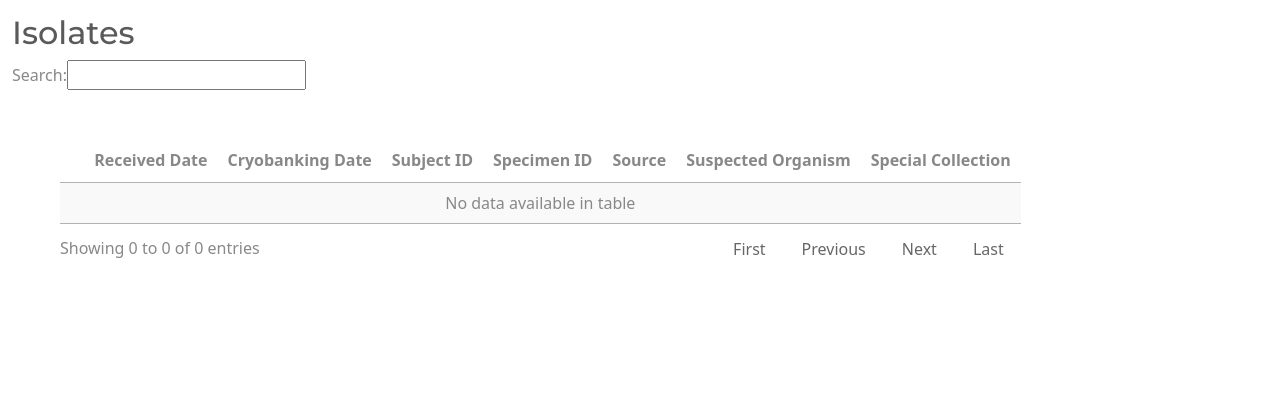
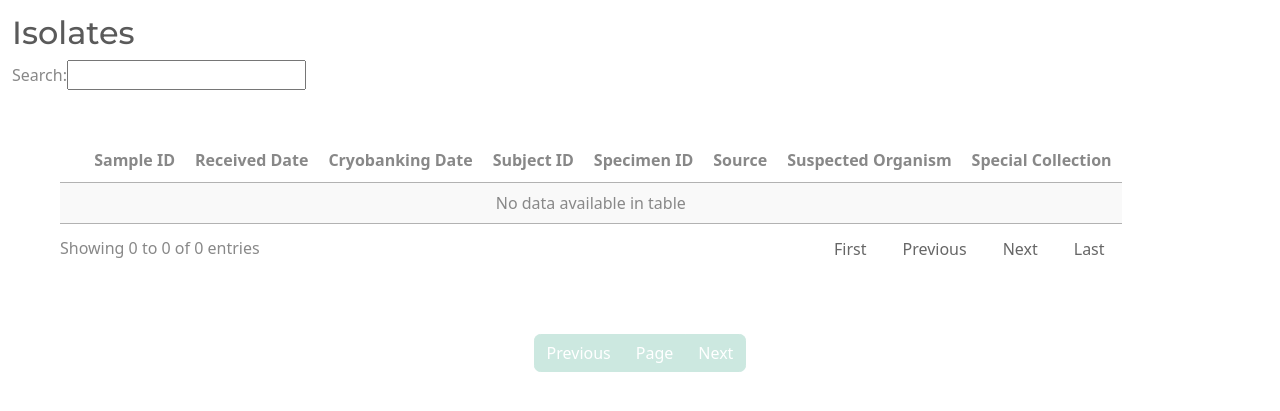
Before and after one commit to PennChopMicrobiomeProgram/marc_web, a Flask app: template app/templates/browse_isolates.html in a window 1280 px wide. Shown: the part 56-467 px from the top of the page. Run offline with Flask 3, Linux system fonts and the light colour scheme; the template is opened without the code that fills it, so the values that code supplies are empty; parts of the project's set-up code (start-up, migrations or seed data) failed here and were passed over; some libraries are stand-ins or nearby versions.

Commit message:
Add server-side pagination and sample_id column

```diff
--- a/app/app.py
+++ b/app/app.py
@@ -14,6 +14,7 @@ from io import StringIO
 from marc_db import __version__ as marc_db_version
 from marc_db.models import Aliquot, Base, Isolate
 from marc_db.views import get_aliquots, get_isolates
+import math
 from pathlib import Path
 from sqlalchemy import text
 from werkzeug.middleware.proxy_fix import ProxyFix
@@ -34,6 +35,20 @@ db.init_app(app)
 
 with app.app_context():
     db.create_all()
+
+
+def paginate_query(query, page: int = 1, page_size: int = 100):
+    """Return items and pagination info for a query."""
+    total = query.count()
+    items = query.offset((page - 1) * page_size).limit(page_size).all()
+    pages = max(math.ceil(total / page_size), 1)
+    return {
+        "items": items,
+        "page": page,
+        "pages": pages,
+        "has_prev": page > 1,
+        "has_next": page < pages,
+    }
 
 
 @app.route("/favicon.ico")
@@ -57,7 +72,14 @@ def index():
 
 @app.route("/isolates")
 def browse_isolates():
-    return render_template("browse_isolates.html", isolates=get_isolates(db.session))
+    page = request.args.get("page", 1, type=int)
+    isolates_query = db.session.query(Isolate)
+    pagination = paginate_query(isolates_query, page=page)
+    return render_template(
+        "browse_isolates.html",
+        isolates=pagination["items"],
+        pagination=pagination,
+    )
 
 
 @app.route("/isolate/<isolate_id>")
@@ -70,7 +92,14 @@ def show_isolate(isolate_id):
 
 @app.route("/aliquots")
 def browse_aliquots():
-    return render_template("browse_aliquots.html", aliquots=get_aliquots(db.session))
+    page = request.args.get("page", 1, type=int)
+    aliquots_query = db.session.query(Aliquot)
+    pagination = paginate_query(aliquots_query, page=page)
+    return render_template(
+        "browse_aliquots.html",
+        aliquots=pagination["items"],
+        pagination=pagination,
+    )
 
 
 @app.route("/aliquot/<aliquot_id>")
--- a/app/templates/browse_isolates.html
+++ b/app/templates/browse_isolates.html
@@ -11,6 +11,7 @@
       <thead>
         <tr>
           <th>&nbsp;</th>
+          <th>Sample ID</th>
           <th>Received Date</th>
           <th>Cryobanking Date</th>
           <th>Subject ID</th>
@@ -21,10 +22,11 @@
         </tr>
       </thead>
 
-      <tbody>
+        <tbody>
         {% for iso in isolates %}
         <tr>
           <td><a href="{{ url_for('show_isolate', isolate_id=iso.id) }}">{{ iso.id }}</a></td>
+          <td>{{ iso.sample_id }}</td>
           <td><span class="date">{{ iso.received_date }}</span></td>
           <td><span class="date">{{ iso.cryobanking_date }}</span></td>
           <td><nobr>{{ iso.subject_id }}</nobr></td>
@@ -38,6 +40,22 @@
     </table>
   </div>
 </div>
+
+<nav class="mt-3">
+  <ul class="pagination justify-content-center">
+    <li class="page-item {% if not pagination.has_prev %}disabled{% endif %}">
+      {% if pagination.has_prev %}
+      <a class="page-link" href="{{ url_for('browse_isolates', page=pagination.page-1) }}">Previous</a>
+      {% else %}<span class="page-link">Previous</span>{% endif %}
+    </li>
+    <li class="page-item disabled"><span class="page-link">Page {{ pagination.page }}</span></li>
+    <li class="page-item {% if not pagination.has_next %}disabled{% endif %}">
+      {% if pagination.has_next %}
+      <a class="page-link" href="{{ url_for('browse_isolates', page=pagination.page+1) }}">Next</a>
+      {% else %}<span class="page-link">Next</span>{% endif %}
+    </li>
+  </ul>
+</nav>
 
   <script type="text/javascript">
   $(document).ready(function () {
```
Also changed, not shown: app/templates/browse_aliquots.html (+16 -0 lines), tests/test_api.py (+18 -0 lines).
